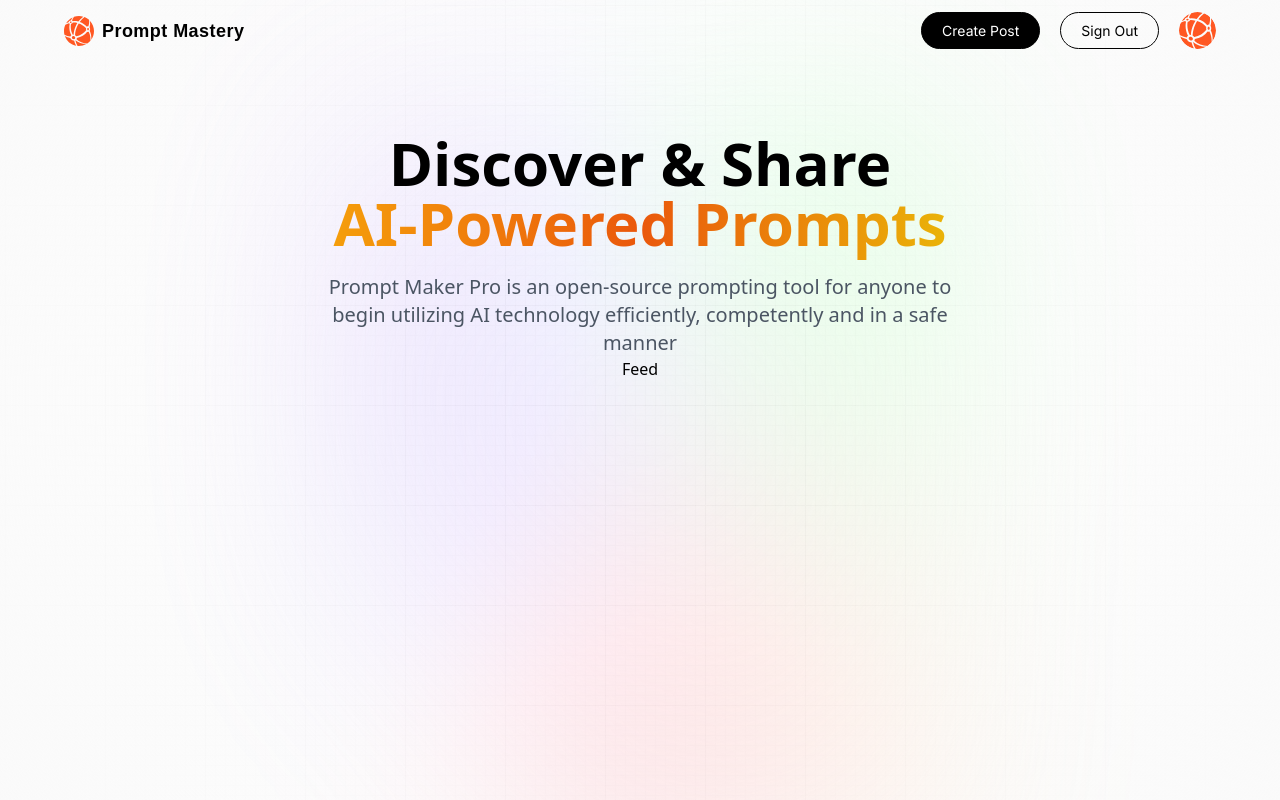
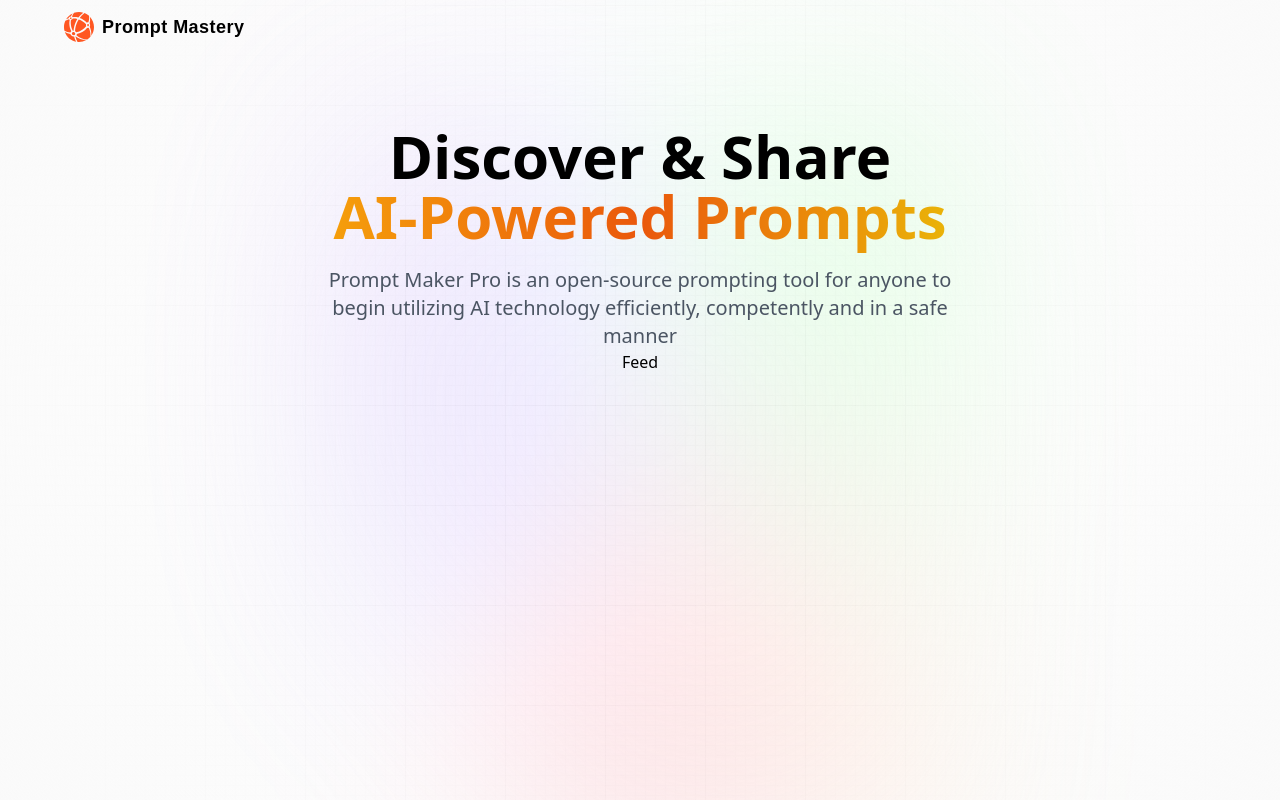
Before and after one commit to MontyWilliams/ai_next_js, a Next.js app: page / in a window 1280 px wide. Built offline with nearby package versions, Linux system fonts and the light colour scheme.

Commit message:
get user logic using next-auth dependency: create useEffect hook that will get provider on each render

```diff
--- a/components/Nav.jsx
+++ b/components/Nav.jsx
@@ -6,7 +6,16 @@ import {signIn, signOut, useSession, getProviders } from 'next-auth/react';
 
 
 function Nav() {
-  const isUserLoggedIn = true
+  const isUserLoggedIn = false;
+
+  const [providers, setProviders] = useState(null)
+
+  useEffect(() => { // If there is no user then provider remains null
+    const setProviders = async () => {
+      const response = await getProviders();
+      setProviders(response)
+    }
+  }, []);
 
   return (
     <nav className="flex-between w-full mb-16 pt-3">
```
